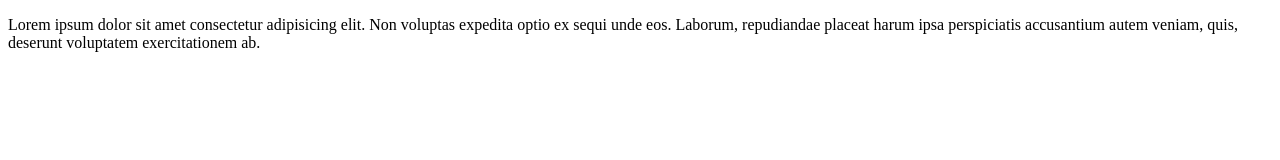
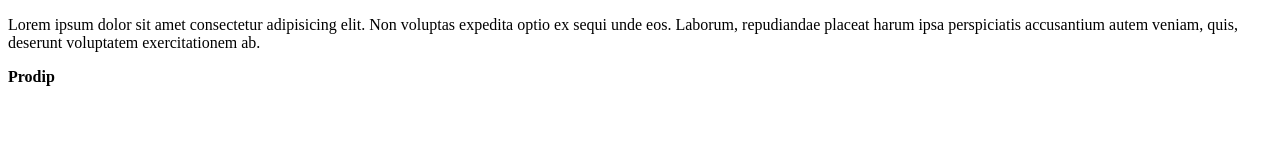
Before and after one commit to prodipalways/first-repo, a plain HTML site: page index.html in a window 1280 px wide. Drawn offline with Linux system fonts and the light colour scheme.

Commit message:
Change b tag

```diff
--- a/index.html
+++ b/index.html
@@ -11,6 +11,7 @@
   <p>Lorem ipsum dolor sit amet consectetur adipisicing elit. Non voluptas expedita optio ex sequi unde eos. Laborum,
     repudiandae placeat harum ipsa perspiciatis accusantium autem veniam, quis, deserunt voluptatem exercitationem ab.
   </p>
+  <b>Prodip</b>
 </body>
 
 </html>
```
